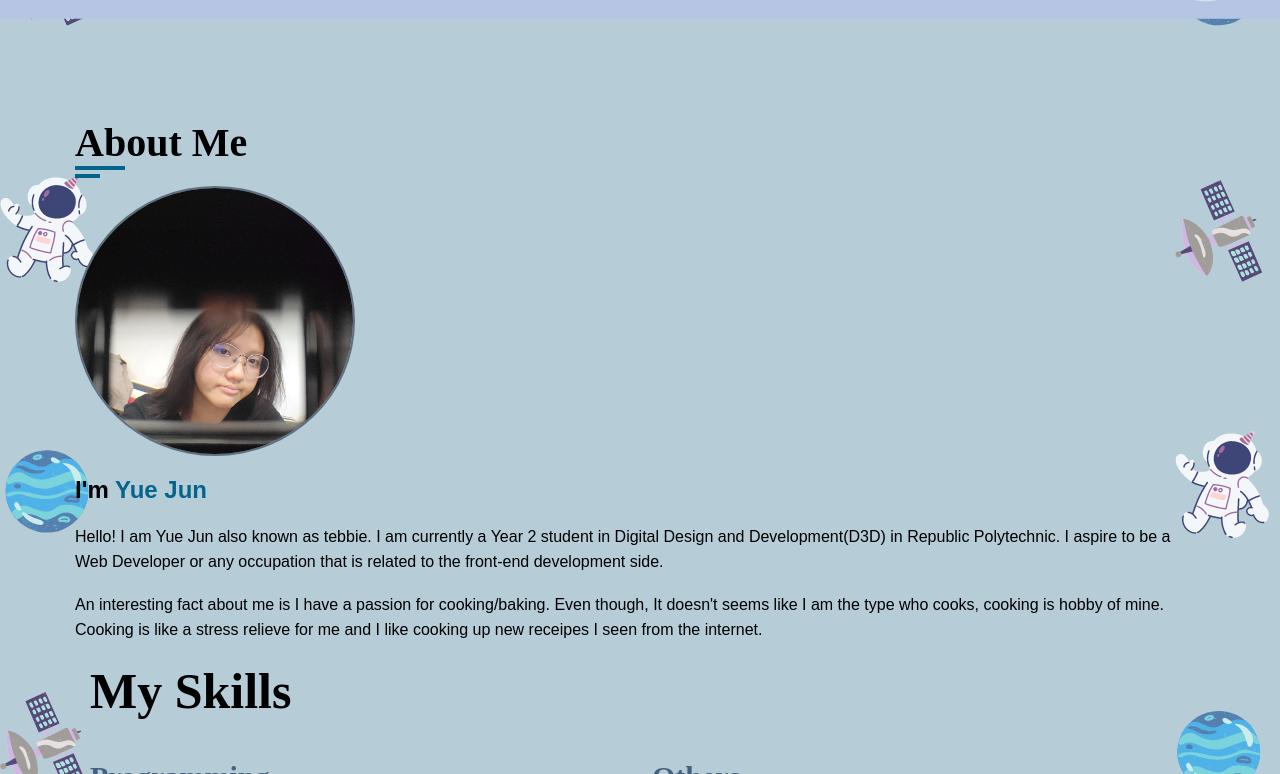
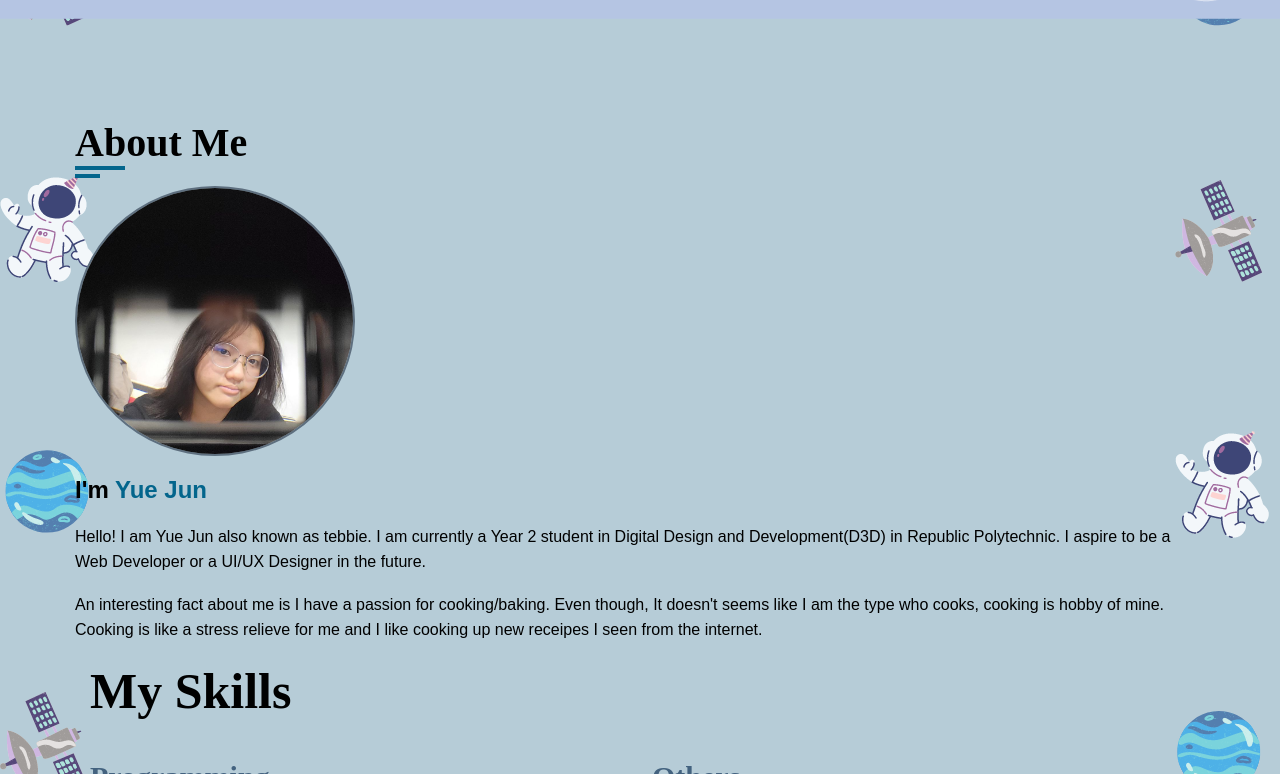
Before and after one commit to tebtyj/portfolio, a plain HTML site: page index.html in a window 1280 px wide. Shown: the part 921-1695 px from the top of the page. Drawn offline with nearby package versions, Linux system fonts and the light colour scheme.

Commit message:
update 5
changed my about me

```diff
--- a/index.html
+++ b/index.html
@@ -60,8 +60,7 @@ align-items-center">
                                 <h3>I'm <span>Yue Jun</span> </h3>
                                 <p>Hello! I am Yue Jun also known as tebbie. I am currently
                                     a Year 2 student in Digital Design and Development(D3D) in Republic
-                                    Polytechnic. I aspire to be a Web Developer or any occupation that is
-                                    related to the front-end development side.
+                                    Polytechnic. I aspire to be a Web Developer or a UI/UX Designer in the future.
                                 </p>
                                 <br>
                                 <p>An interesting fact about me is I have a passion for cooking/baking.
@@ -379,7 +378,7 @@ align-items-center">
         crossorigin="anonymous" referrerpolicy="no-referrer"></script>
     <script>
         var typed = new Typed(".typing", {
-            strings: ["Web Designer", "Student", "UI Designer", "Gamer"],
+            strings: ["Web Designer", "Student", "UI/UX Designer", "Gamer"],
             typeSpeed: 100,
             BackSpeed: 100,
             loop: true
```
